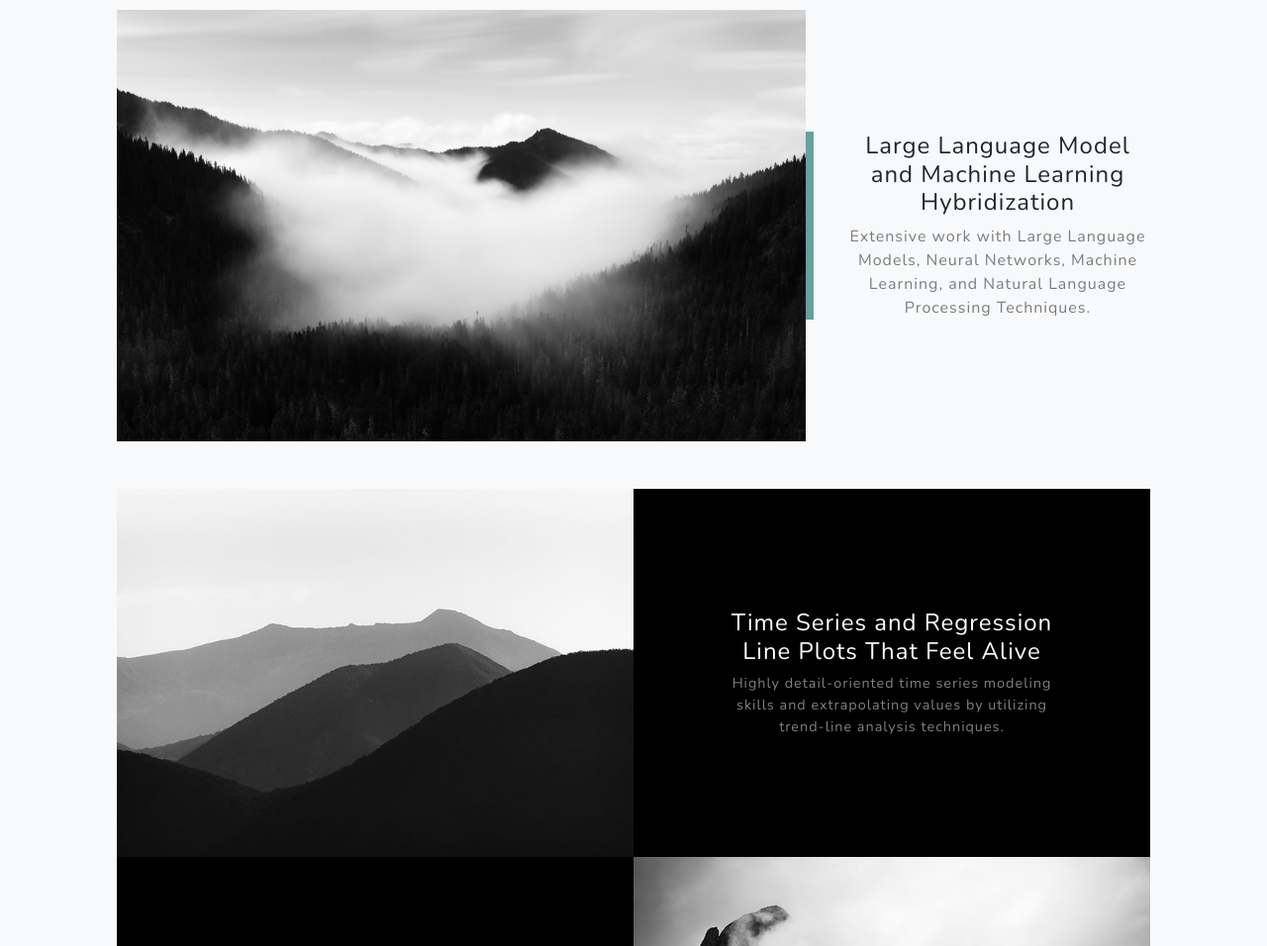
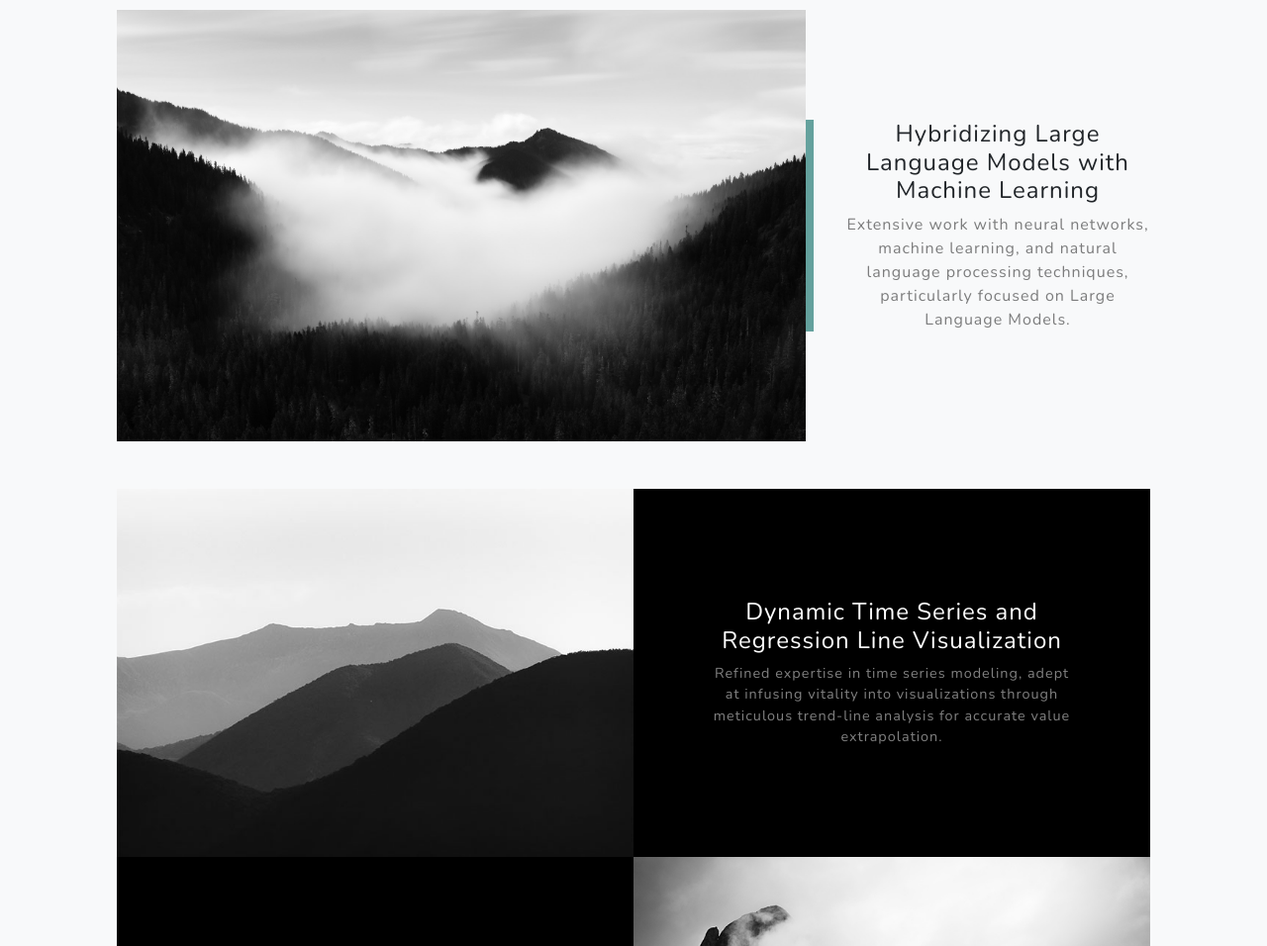
Before and after one commit to BenjaminRocco/BenjaminRocco.github.io, a plain HTML site: page index.html in a window 1280 px wide. Shown: the part 1420-2376 px from the top of the page at 99% size. Drawn offline with nearby package versions, Linux system fonts and the light colour scheme.

Commit message:
changed descriptions

```diff
--- a/index.html
+++ b/index.html
@@ -68,8 +68,8 @@
                     <div class="col-xl-8 col-lg-7"><img class="img-fluid mb-3 mb-lg-0" src="assets/img/bg-masthead.jpg" alt="..." /></div>
                     <div class="col-xl-4 col-lg-5">
                         <div class="featured-text text-center text-lg-left">
-                            <h4>Large Language Model and Machine Learning Hybridization</h4>
-                            <p class="text-black-50 mb-0">Extensive work with Large Language Models, Neural Networks, Machine Learning, and Natural Language Processing Techniques.</p>
+                            <h4>Hybridizing Large Language Models with Machine Learning</h4>
+                            <p class="text-black-50 mb-0">Extensive work with neural networks, machine learning, and natural language processing techniques, particularly focused on Large Language Models.</p>
                         </div>
                     </div>
                 </div>
@@ -80,8 +80,8 @@
                         <div class="bg-black text-center h-100 project">
                             <div class="d-flex h-100">
                                 <div class="project-text w-100 my-auto text-center text-lg-left">
-                                    <h4 class="text-white">Time Series and Regression Line Plots That Feel Alive</h4>
-                                    <p class="mb-0 text-white-50">Highly detail-oriented time series modeling skills and extrapolating values by utilizing trend-line analysis techniques. </p>
+                                    <h4 class="text-white">Dynamic Time Series and Regression Line Visualization</h4>
+                                    <p class="mb-0 text-white-50">Refined expertise in time series modeling, adept at infusing vitality into visualizations through meticulous trend-line analysis for accurate value extrapolation.</p>
                                 </div>
                             </div>
                         </div>
```
